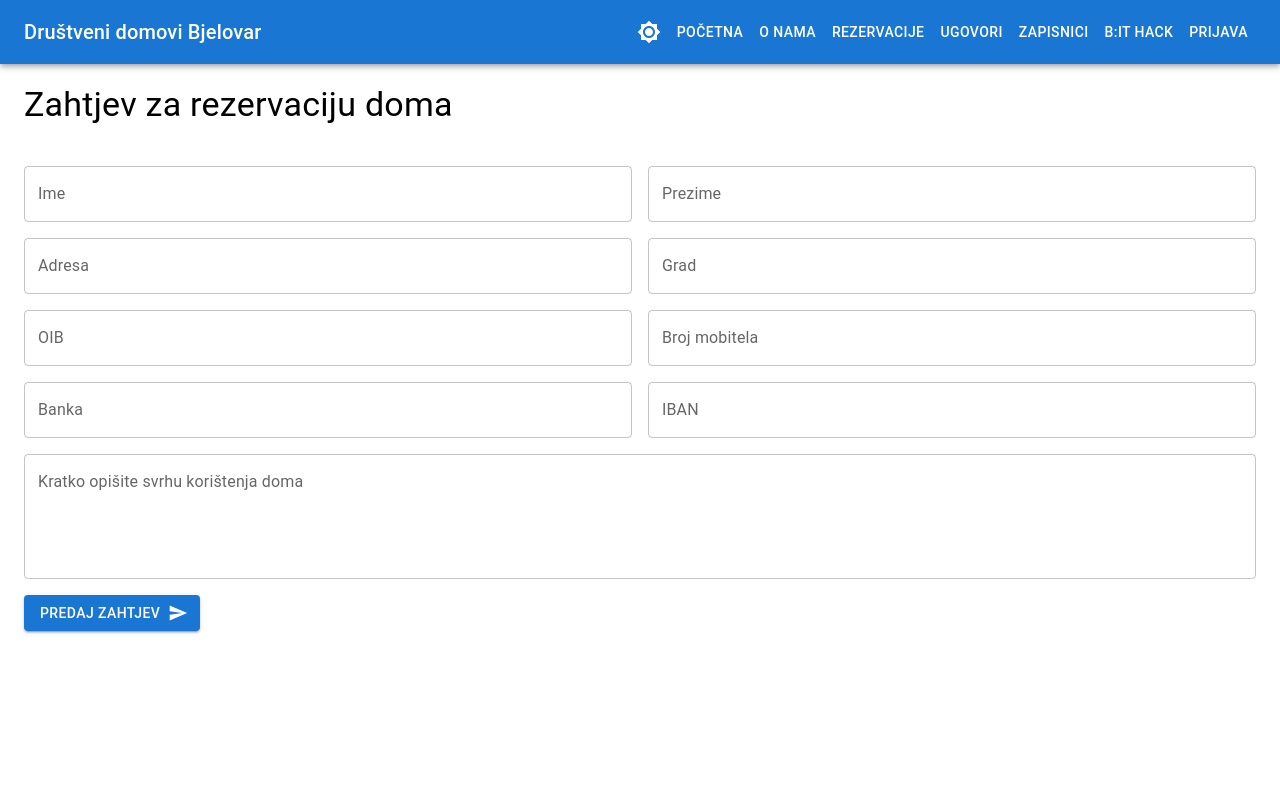
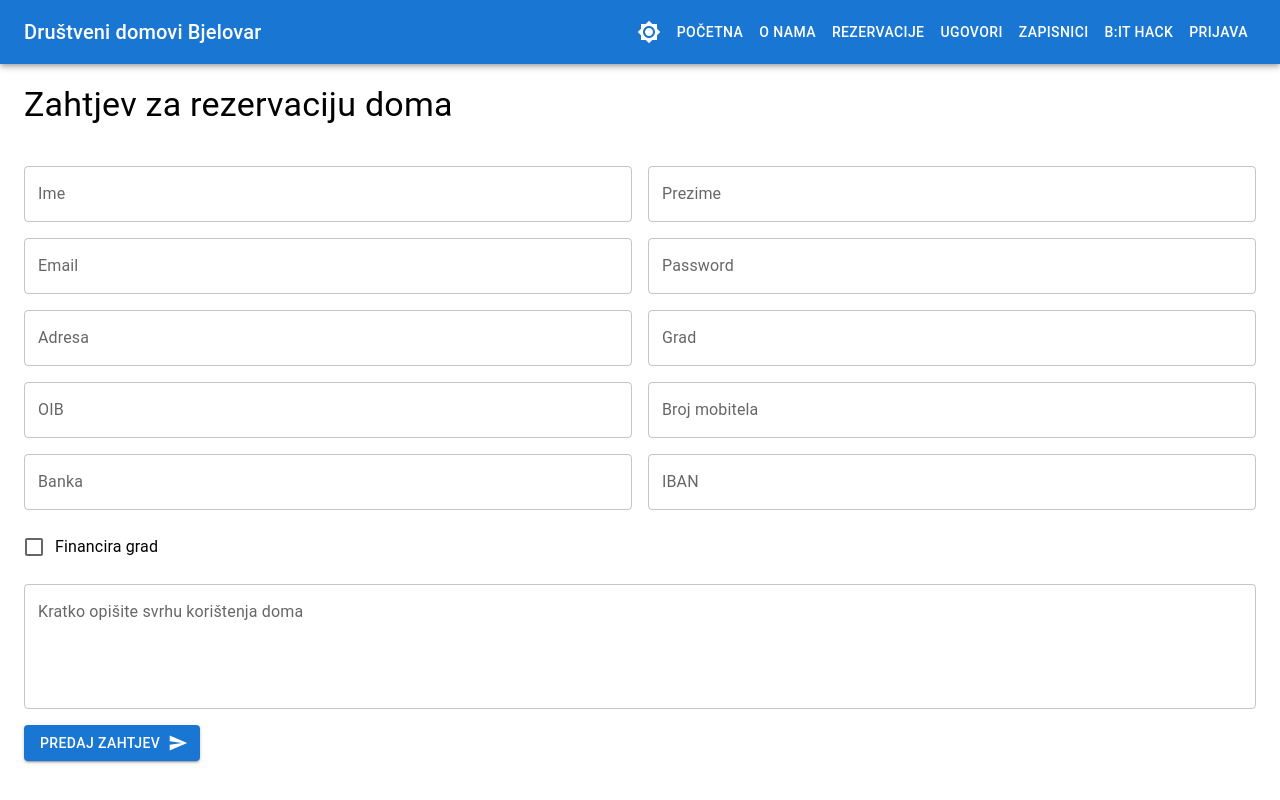
Before and after one commit to samuellucic/bit-hackathon-public, a Next.js app in the folder client/: page /homes/1/reserve in a window 1280 px wide. Built offline with nearby package versions, Linux system fonts and the light colour scheme.

Commit message:
reservation form refactoring (#45)
* added components

* updated ReservationRequest

* preparing createReservation

* fix

* fe

* pussham ovo

---------

Co-authored-by: Adrian Babić <Adrian.Babic@infobip.com>
Co-authored-by: Samuel Lucić <samuelsamilucic@gmail.com>

```diff
--- a/client/src/app/(pages)/homes/[id]/reserve/helper.ts
+++ b/client/src/app/(pages)/homes/[id]/reserve/helper.ts
@@ -1,19 +1,17 @@
 import { z } from 'zod';
-import { mandatoryFieldMessage } from '@/app/lib/constants';
 
 export const schema = z.object({
-  firstName: z.string().min(1, mandatoryFieldMessage),
-  lastName: z.string().min(1, mandatoryFieldMessage),
-  address: z.string().min(1, mandatoryFieldMessage),
-  city: z.string().min(1, mandatoryFieldMessage),
-  oib: z.string().min(1, mandatoryFieldMessage),
-  mobilePhone: z.string().regex(/^\d+$/, 'Broj mobitela mora sadržavati samo brojeve'),
-  bank: z.string().min(1, mandatoryFieldMessage),
-  iban: z
-    .string()
-    .min(15, 'IBAN mora sadržavati najmanje 15 znakova')
-    .max(34, 'IBAN može sadržavati najviše 34 znakova'),
-  purpose: z.string().min(1, mandatoryFieldMessage),
+  firstName: z.string(),
+  lastName: z.string(),
+  email: z.string(),
+  password: z.string(),
+  address: z.string(),
+  city: z.string(),
+  oib: z.string(),
+  mobilePhone: z.string(),
+  bank: z.string(),
+  iban: z.string(),
+  purpose: z.string(),
 });
 
 export type ReserveFormData = z.infer<typeof schema>;
--- a/client/src/app/(pages)/homes/[id]/reserve/page.module.css
+++ b/client/src/app/(pages)/homes/[id]/reserve/page.module.css
@@ -2,5 +2,6 @@
     height: 100%;
     width: 100%;
     min-width: 100%;
-    padding-top: 20px;
+    padding: 20px;
+    overflow: auto;
 }
--- a/client/src/app/(pages)/homes/[id]/reserve/page.tsx
+++ b/client/src/app/(pages)/homes/[id]/reserve/page.tsx
@@ -1,18 +1,25 @@
 'use client';
 
-import React, { useCallback } from 'react';
+import React, { useCallback, useContext, useState } from 'react';
 import { useForm } from 'react-hook-form';
 import { zodResolver } from '@hookform/resolvers/zod';
-import { TextField, Button, Box, Container, Typography, Grid } from '@mui/material';
+import { Box, Button, Checkbox, Container, FormControlLabel, Grid, TextField, Typography } from '@mui/material';
 import SendIcon from '@mui/icons-material/Send';
 import dayjs from 'dayjs';
 import 'dayjs/locale/en-gb';
 import { ReserveFormData, schema } from '@/app/(pages)/homes/[id]/reserve/helper';
 import styles from './page.module.css';
+import { UserContext } from '@/app/contexts/UserContext';
+import { useParams, useRouter } from 'next/navigation';
+import { ReservationContext } from '@/app/contexts/ReservationContext';
+import { CreateReservation, UserReservation } from '@/app/types/types';
+import { createReservation } from '@/app/api/api';
 
 dayjs.locale('en-gb');
 
 const Page = () => {
+  const router = useRouter();
+
   const {
     register,
     handleSubmit,
@@ -20,10 +27,54 @@ const Page = () => {
   } = useForm<ReserveFormData>({
     resolver: zodResolver(schema),
   });
+  const [paidByCity, setPaidByCity] = useState(false);
+  const { isLoggedIn } = useContext(UserContext);
+  const { timeFrom, timeTo } = useContext(ReservationContext);
+  const { id } = useParams<{ id: string }>();
+  const homeId: number = Number(id);
 
-  const onSubmit = useCallback((data: ReserveFormData) => {
-    console.log(data);
-  }, []);
+  const onSubmit = useCallback(
+    async (data: ReserveFormData) => {
+      let user: UserReservation | undefined = undefined;
+      if (!isLoggedIn) {
+        user = {
+          firstName: data.firstName,
+          lastName: data.lastName,
+          email: data.email,
+          password: data.password,
+          OIB: data.oib,
+          phone: data.mobilePhone,
+          city: data.city,
+          address: data.address,
+          postalCode: '43000',
+        };
+      }
+
+      const reservationRequest: CreateReservation = {
+        user,
+        communityHomeId: homeId,
+        reason: data.purpose,
+        type: paidByCity ? 'FUNERAL' : 'NORMAL',
+        datetimeFrom: timeFrom.toISOString(),
+        datetimeTo: timeTo.toISOString(),
+      };
+
+      if (!paidByCity) {
+        reservationRequest.bank = data.bank;
+        reservationRequest.iban = data.iban;
+      }
+
+      // poslati request na backend
+      console.log(reservationRequest);
+      await createReservation(reservationRequest);
+      router.push('/login');
+    },
+    [homeId, isLoggedIn, paidByCity, router, timeFrom, timeTo]
+  );
+
+  const handleCheckboxChange = (event: { target: { checked: boolean | ((prevState: boolean) => boolean) } }) => {
+    setPaidByCity(event.target.checked);
+  };
 
   return (
     <Container className={styles.container}>
@@ -51,7 +102,28 @@ const Page = () => {
                 helperText={errors.lastName?.message}
               />
             </Grid>
-
+            {!isLoggedIn && (
+              <Grid item xs={12} sm={6}>
+                <TextField
+                  fullWidth
+                  label="Email"
+                  {...register('email')}
+                  error={!!errors.email}
+                  helperText={errors.email?.message}
+                />
+              </Grid>
+            )}
+            {!isLoggedIn && (
+              <Grid item xs={12} sm={6}>
+                <TextField
+                  fullWidth
+                  label="Password"
+                  {...register('password')}
+                  error={!!errors.password}
+                  helperText={errors.password?.message}
+                />
+              </Grid>
+            )}
             <Grid item xs={12} sm={6}>
               <TextField
                 fullWidth
@@ -70,7 +142,6 @@ const Page = () => {
                 helperText={errors.city?.message}
               />
             </Grid>
-
             <Grid item xs={12} sm={6}>
               <TextField
                 fullWidth
@@ -80,7 +151,6 @@ const Page = () => {
                 helperText={errors.oib?.message}
               />
             </Grid>
-
             <Grid item xs={12} sm={6}>
               <TextField
                 fullWidth
@@ -91,6 +161,7 @@ const Page = () => {
               />
             </Grid>
 
+            {!paidByCity && (
               <Grid item xs={12} sm={6}>
                 <TextField
                   fullWidth
@@ -100,6 +171,8 @@ const Page = () => {
                   helperText={errors.bank?.message}
                 />
               </Grid>
+            )}
+            {!paidByCity && (
               <Grid item xs={12} sm={6}>
                 <TextField
                   fullWidth
@@ -109,7 +182,13 @@ const Page = () => {
                   helperText={errors.iban?.message}
                 />
               </Grid>
-
+            )}
+            <Grid item xs={12}>
+              <FormControlLabel
+                control={<Checkbox color="primary" checked={paidByCity} onChange={handleCheckboxChange} />}
+                label="Financira grad"
+              />
+            </Grid>
             <Grid item xs={12}>
               <TextField
                 fullWidth
@@ -121,7 +200,6 @@ const Page = () => {
                 helperText={errors.purpose?.message}
               />
             </Grid>
-
             <Grid item xs={12}>
               <Button type="submit" variant="contained" color="primary" endIcon={<SendIcon />}>
                 Predaj zahtjev
--- a/client/src/app/api/api.ts
+++ b/client/src/app/api/api.ts
@@ -174,6 +174,17 @@ export const updateRecordBook = async (id: number, data: object, type: 'before'
   return await api.patch(endpoints.updateRecordBooks(id, type), data);
 };
 
+export const checkAvailability = async (id: number, from: Date, to: Date) => {
+  const params = {
+    from: formatDate(from),
+    to: formatDate(to),
+  };
+  const res = await api.get<boolean>(endpoints.checkAvailability(id), {
+    params,
+  });
+  return res.data;
+};
+
 export const signRecordBook = async (id: number) => {
   return await api.post(endpoints.signRecordBook, {
     recordBookId: id,
--- a/client/src/app/api/constants.ts
+++ b/client/src/app/api/constants.ts
@@ -35,6 +35,7 @@ const communityHomesEndpoints = {
 
 const availabilityEndpoints = {
   getOccupation: (id: number) => `/action/occupation${communityHomes}/${id}`,
+  checkAvailability: (id: number) => `/action/availability${communityHomes}/${id}`,
 };
 
 export const endpoints = {
--- a/client/src/app/contexts/ReservationContext.tsx
+++ b/client/src/app/contexts/ReservationContext.tsx
@@ -12,9 +12,9 @@ export type ReservationContextType = {
 };
 
 export const ReservationContext = createContext<ReservationContextType>({
-  dateOfIssue: new Date(0),
-  timeFrom: new Date(0),
-  timeTo: new Date(0),
+  dateOfIssue: new Date(2024, 10, 10),
+  timeFrom: new Date(2024, 10, 23),
+  timeTo: new Date(2024, 10, 25),
   setDateOfIssue: () => {},
   setTimeFrom: () => {},
   setTimeTo: () => {},
@@ -25,9 +25,9 @@ type Props = {
 };
 
 export const ReservationContextProvider = ({ children }: Props) => {
-  const [dateOfIssue, setDateOfIssue] = useState<Date>(new Date(0));
-  const [timeFrom, setTimeFrom] = useState<Date>(new Date(0));
-  const [timeTo, setTimeTo] = useState<Date>(new Date(0));
+  const [dateOfIssue, setDateOfIssue] = useState<Date>(new Date(2024, 10, 10));
+  const [timeFrom, setTimeFrom] = useState<Date>(new Date(2024, 10, 23));
+  const [timeTo, setTimeTo] = useState<Date>(new Date(2024, 10, 25));
 
   return (
     <ReservationContext.Provider
```
Also changed, not shown: client/src/app/components/Reservation/ReserveDateTimePickers.tsx (+12 -7 lines), client/src/app/types/types.ts (+17 -3 lines), 1 other file (tests, documents, lock files or other folders). Lines whose indentation alone changed are shown as unchanged.
